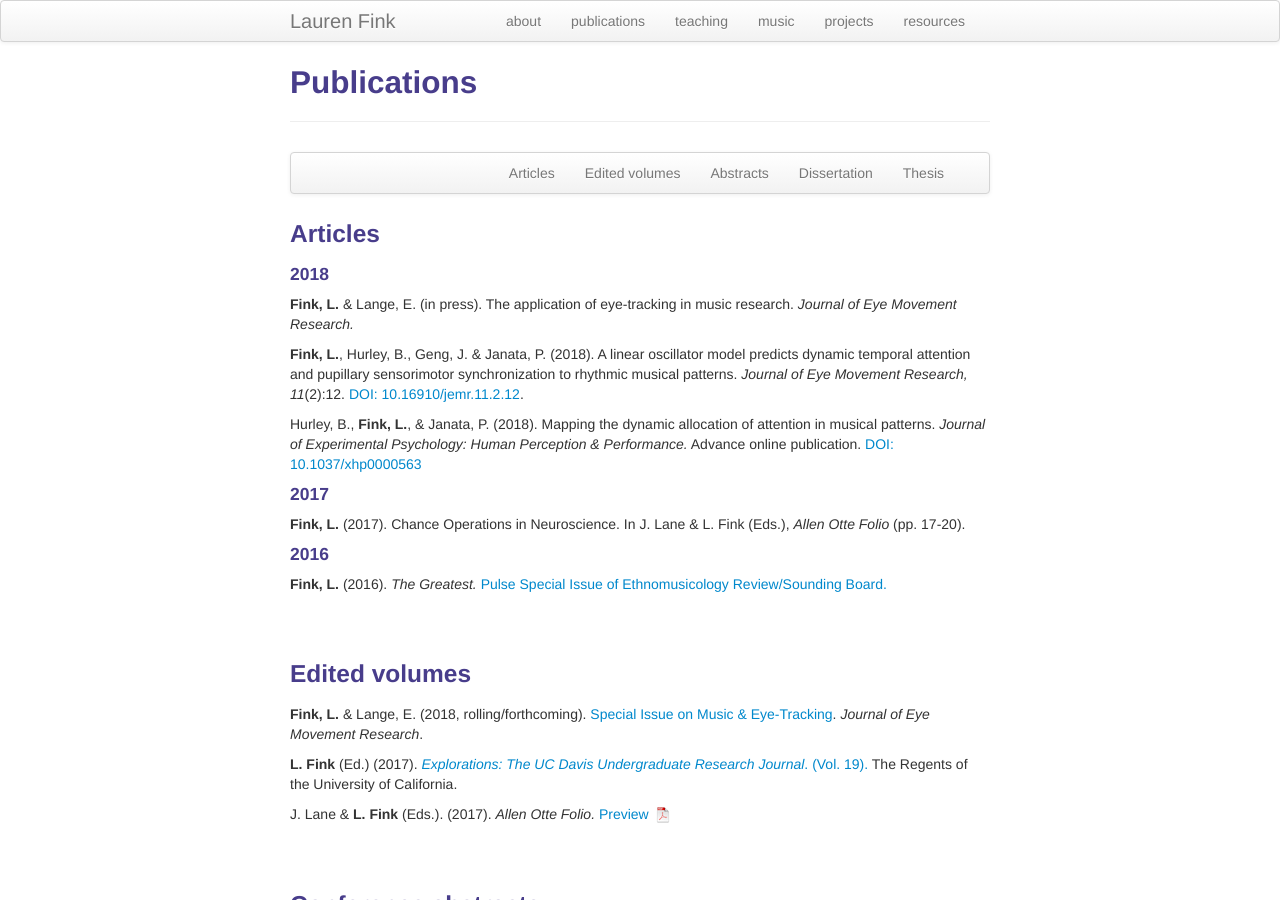
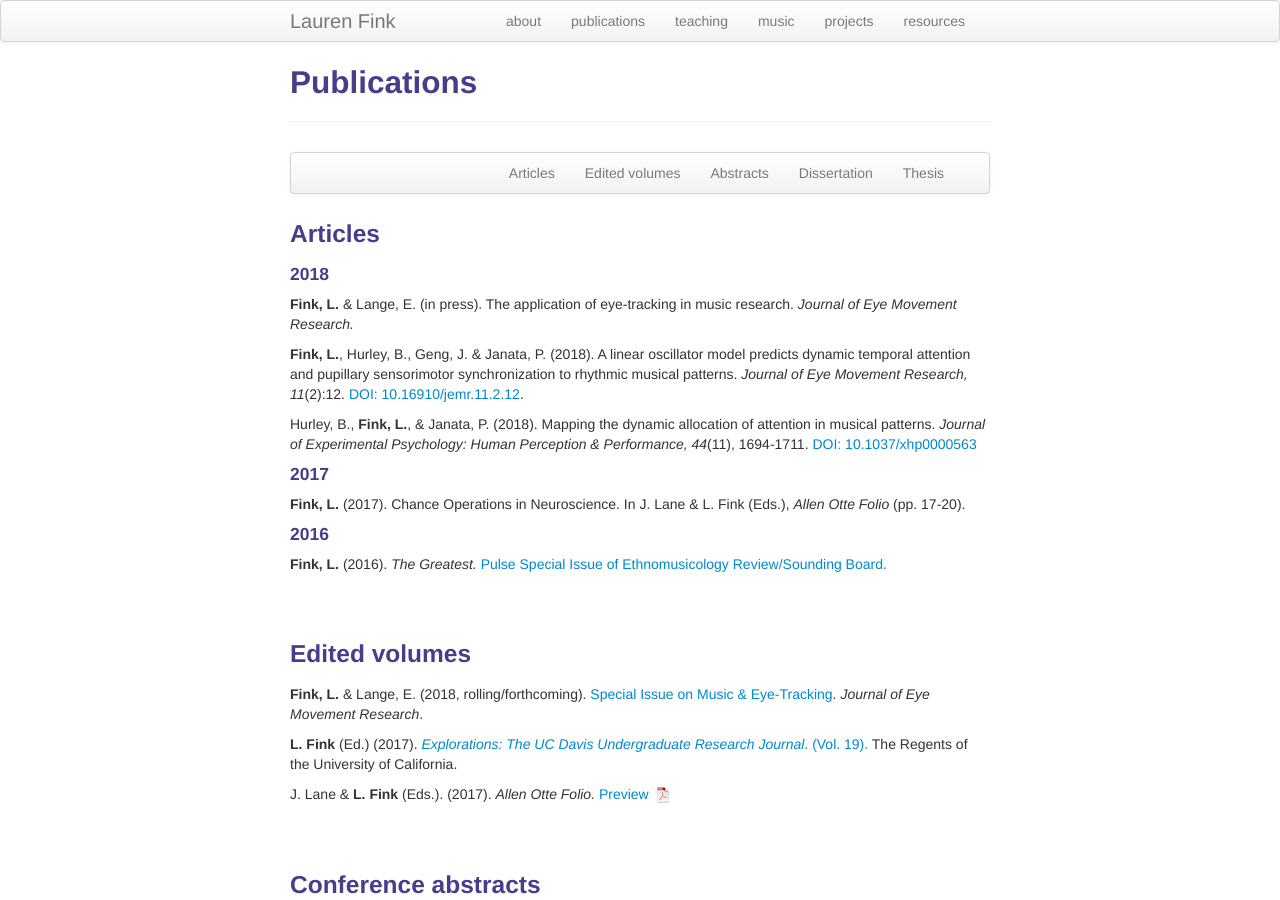
Before and after one commit to lkfink/lkfink.github.io, a Jekyll site: the page built from pages/pubs.md, in a window 1280 px wide and 900 px high. Built offline with Jekyll 4.4.1, drawn with Linux system fonts in a browser that asks for light colours.

Commit message:
update JEPHPP citation

```diff
--- a/pages/pubs.md
+++ b/pages/pubs.md
@@ -38,7 +38,7 @@
 
 **Fink, L.**, Hurley, B., Geng, J. & Janata, P. (2018). A linear oscillator model predicts dynamic temporal attention and pupillary sensorimotor synchronization to rhythmic musical patterns.  *Journal of Eye Movement Research, 11*(2):12. [DOI: 10.16910/jemr.11.2.12](https://bop.unibe.ch/JEMR/article/view/4285/){:target="_blank"}.
 
-Hurley, B., **Fink, L.**, & Janata, P. (2018). Mapping the dynamic allocation of attention in musical patterns. *Journal of Experimental Psychology: Human Perception & Performance.* Advance online publication. [DOI: 10.1037/xhp0000563](http://psycnet.apa.org/doiLanding?doi=10.1037%2Fxhp0000563){:target="_blank"}
+Hurley, B., **Fink, L.**, & Janata, P. (2018). Mapping the dynamic allocation of attention in musical patterns. *Journal of Experimental Psychology: Human Perception & Performance, 44*(11), 1694-1711. [DOI: 10.1037/xhp0000563](http://psycnet.apa.org/doiLanding?doi=10.1037%2Fxhp0000563){:target="_blank"}
 
 #### 2017
 **Fink, L.** (2017). Chance Operations in Neuroscience.  In J. Lane & L. Fink (Eds.), *Allen Otte Folio* (pp. 17-20).
```
